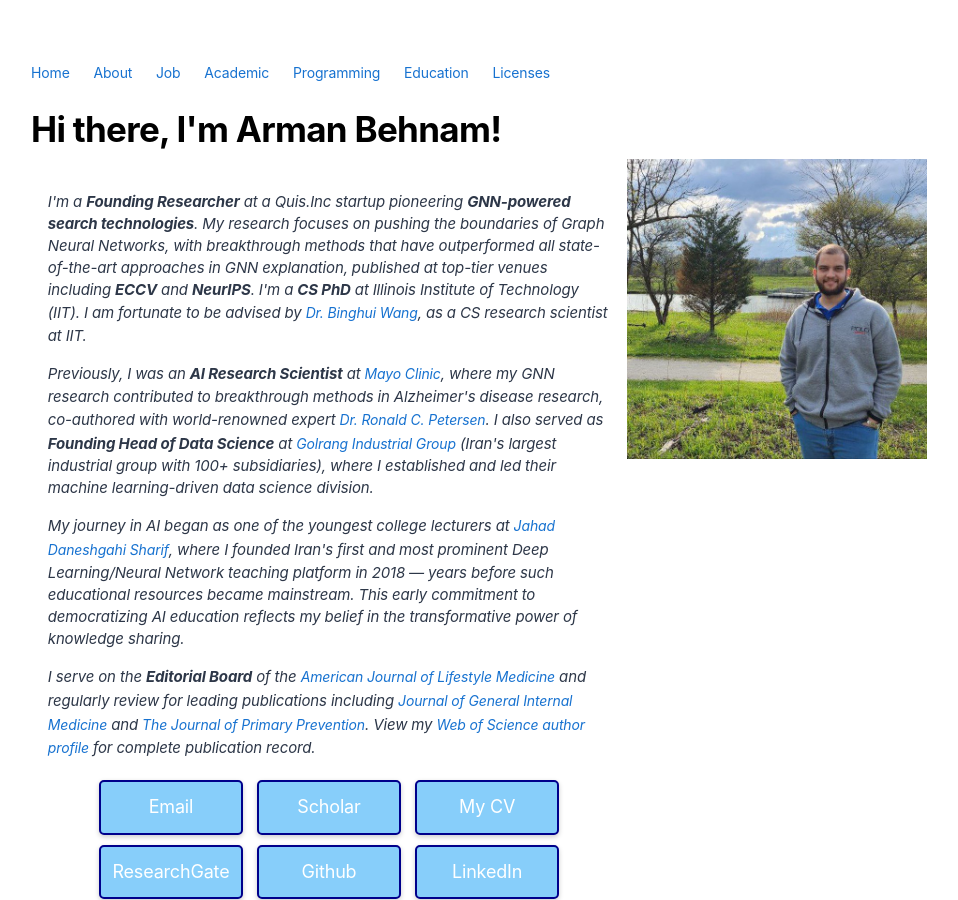
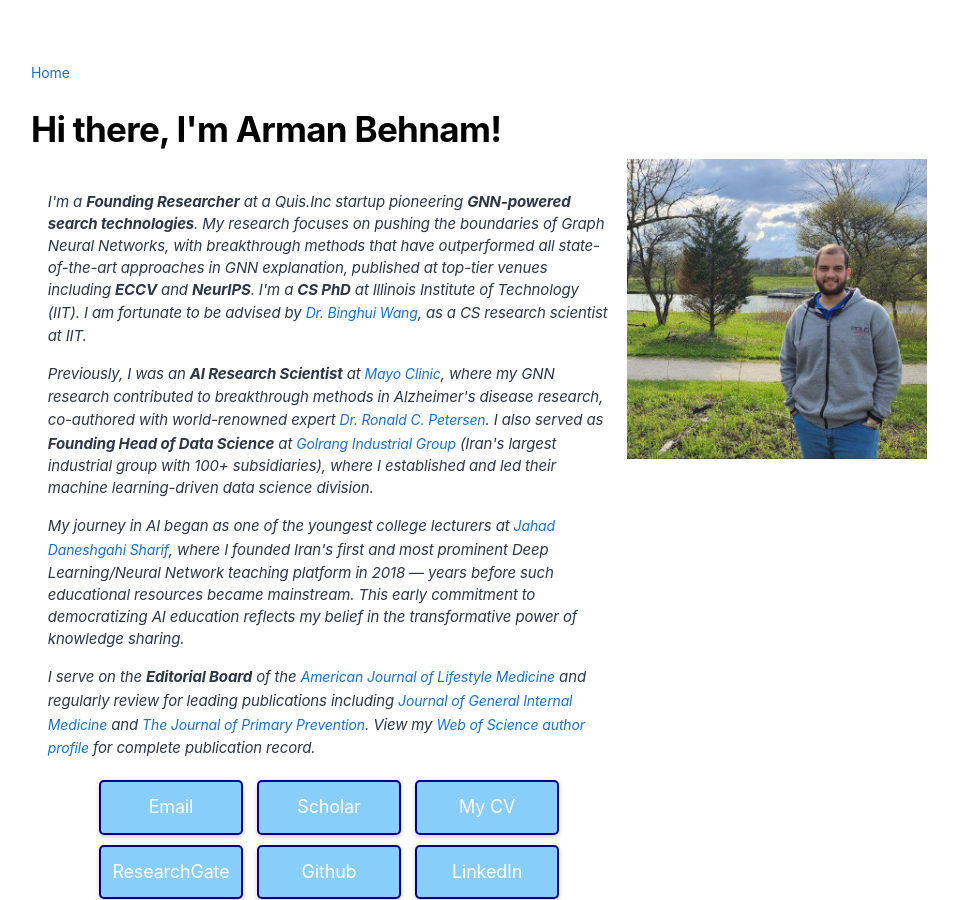
Before and after one commit to ArmanBehnam/ArmanBehnam.github.io, a Jekyll site: the page built from index.html, in a window 1280 px wide and 900 px high. Shown: the whole window, without its empty margins (161-1119 px from the left). Built offline with Jekyll 4.4.1, drawn with Linux system fonts in a browser that asks for light colours.

Commit message:
Hide navigation tabs, keep only home page

```diff
--- a/_layouts/default.html
+++ b/_layouts/default.html
@@ -18,12 +18,12 @@
 			<nav>
 				<ul>
 					<li><a href="/">Home</a></li>
-					<li><a href="/About/">About</a></li>
-					<li><a href="/Job/">Job</a></li>
-					<li><a href="/Academic/">Academic</a></li>
-					<li><a href="/Programming/">Programming</a></li>
-					<li><a href="/Education/">Education</a></li>
-					<li><a href="/Licenses/">Licenses</a></li>
+<!--					<li><a href="/About/">About</a></li>-->
+<!--					<li><a href="/Job/">Job</a></li>-->
+<!--					<li><a href="/Academic/">Academic</a></li>-->
+<!--					<li><a href="/Programming/">Programming</a></li>-->
+<!--					<li><a href="/Education/">Education</a></li>-->
+<!--					<li><a href="/Licenses/">Licenses</a></li>-->
 				</ul>
 				</nav>
 			<div class="container">
```
